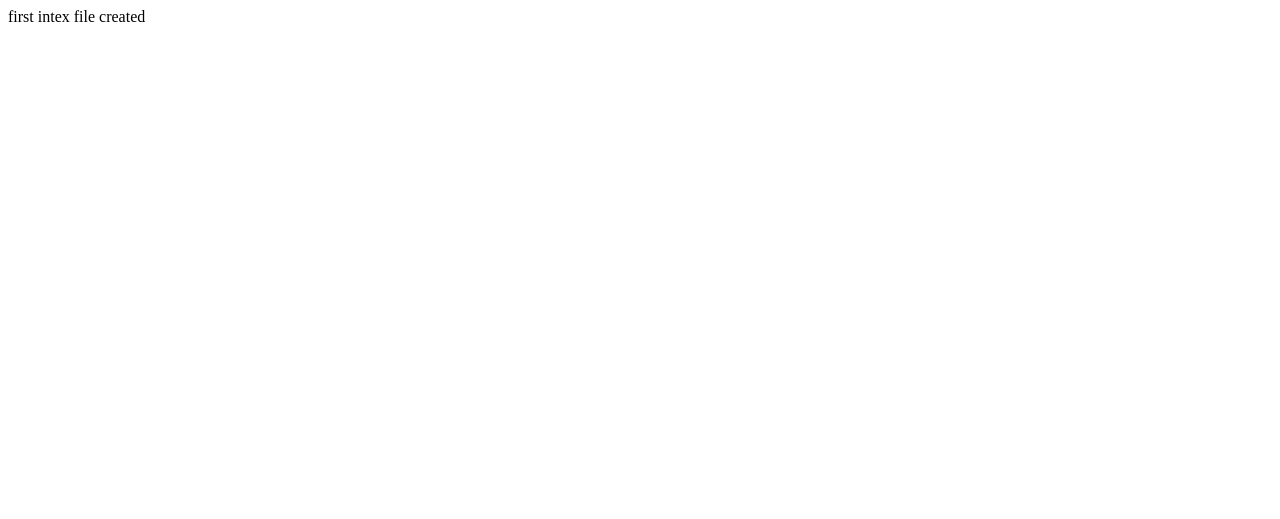
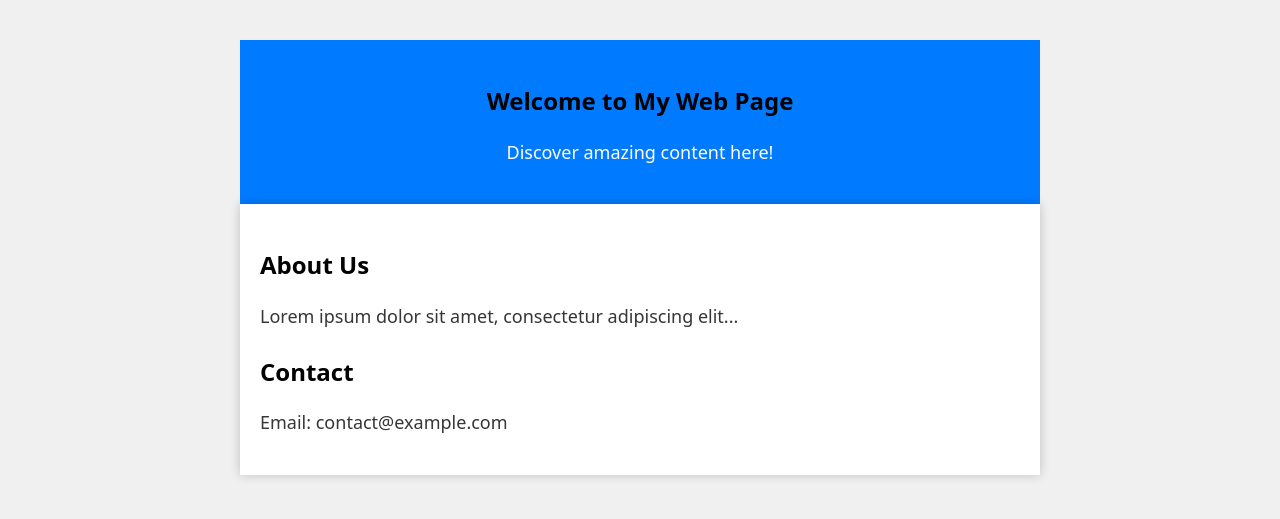
Before and after one commit to varundasG/css-projects, a plain HTML site: page index1.html in a window 1280 px wide. Drawn offline with nearby package versions, Linux system fonts and the light colour scheme.

Commit message:
sample intex html added

```diff
--- a/index1.html
+++ b/index1.html
@@ -1 +1,56 @@
-first intex file created
+<!DOCTYPE html>
+<html lang="en">
+<head>
+    <meta charset="UTF-8">
+    <meta name="viewport" content="width=device-width, initial-scale=1.0">
+    <title>My Attractive Web Page</title>
+    <link rel="stylesheet" href="path/to/water.css">
+    <style>
+        /* Custom styles can be added here if needed */
+        body {
+            background-color: #f0f0f0;
+            padding: 20px;
+        }
+
+        header {
+            text-align: center;
+            padding: 20px;
+            background-color: #007BFF;
+            color: #fff;
+        }
+
+        main {
+            max-width: 800px;
+            margin: 0 auto;
+            padding: 20px;
+            background-color: #fff;
+            box-shadow: 0 0 10px rgba(0, 0, 0, 0.2);
+        }
+
+        h1 {
+            font-size: 24px;
+            margin-bottom: 20px;
+        }
+
+        p {
+            font-size: 18px;
+            line-height: 1.6;
+        }
+
+        /* Add more custom styles as needed */
+    </style>
+</head>
+<body>
+    <header>
+        <h1>Welcome to My Web Page</h1>
+        <p>Discover amazing content here!</p>
+    </header>
+    <main>
+        <h1>About Us</h1>
+        <p>Lorem ipsum dolor sit amet, consectetur adipiscing elit...</p>
+
+        <h1>Contact</h1>
+        <p>Email: contact@example.com</p>
+    </main>
+</body>
+</html>
```
